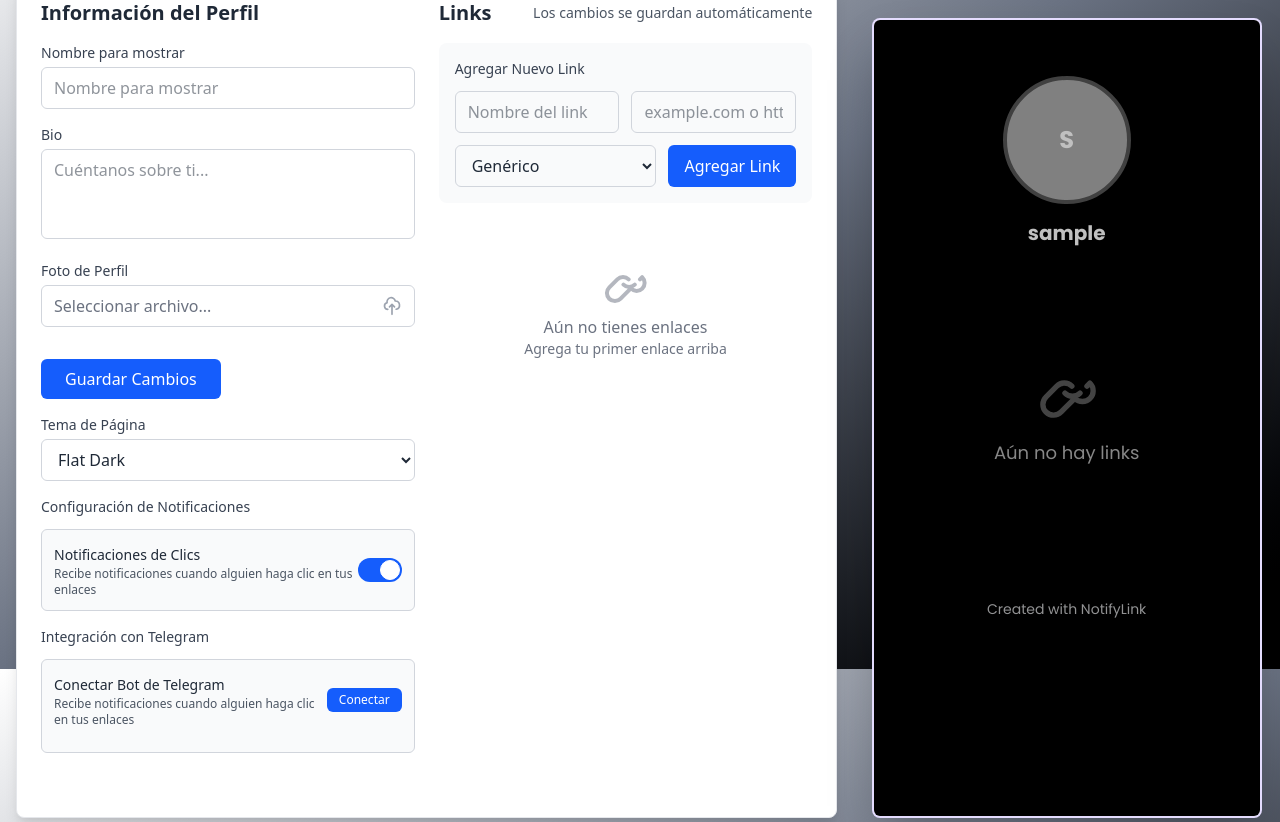
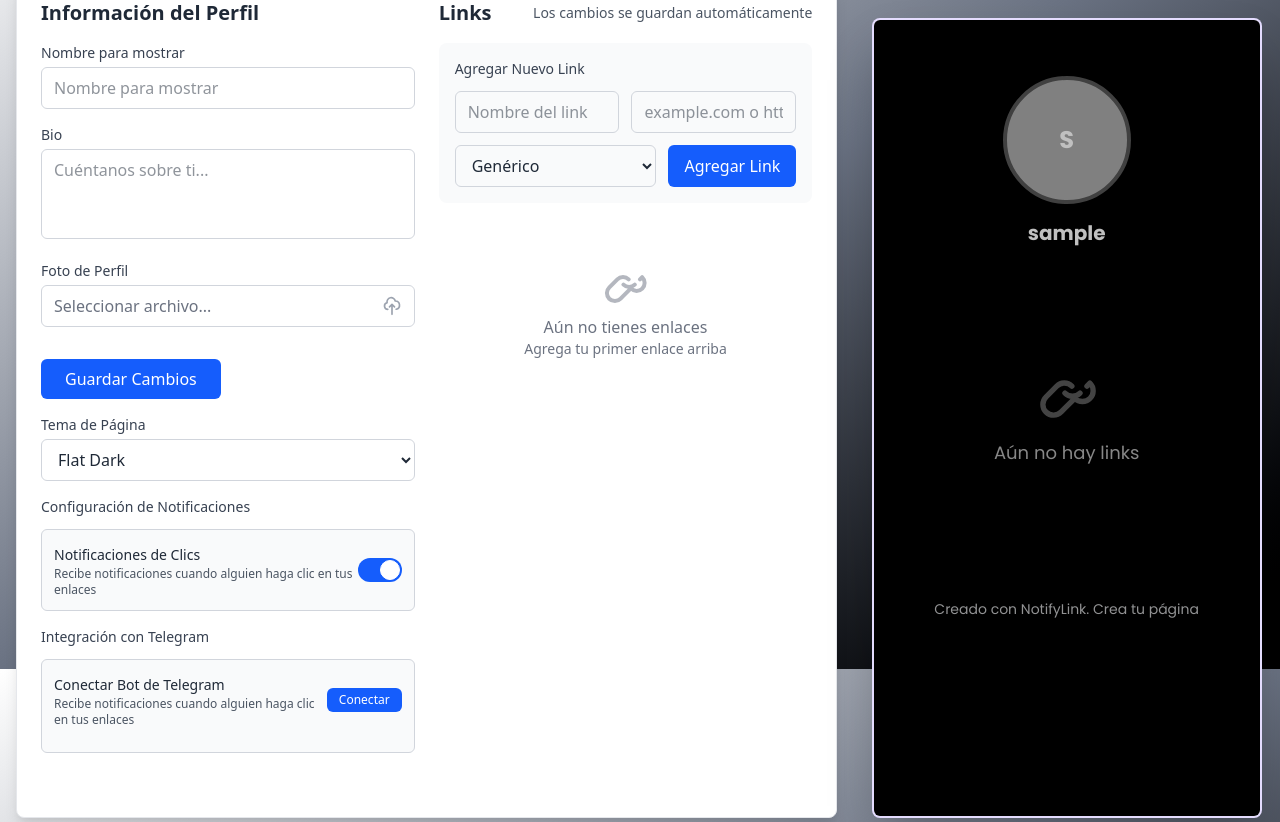
Before and after one commit to mariocesarc/NotifyLink, a Django app: page /config/ in a window 1280 px wide. Shown: the part 131-953 px from the top of the page. Run offline with Django 5.2, Linux system fonts and the light colour scheme; the visitor is signed in with stand-in values (Sample User, id 1); data comes from the database, SQL or seed files in the repository; data that the repository does not hold is empty; parts of the project's set-up code (start-up, migrations or seed data) failed here and were passed over; some libraries are stand-ins or nearby versions; some web fonts are replaced.

Commit message:
change preview

```diff
--- a/links/templates/links/partials/preview.html
+++ b/links/templates/links/partials/preview.html
@@ -100,9 +100,9 @@
 
         <!-- Footer -->
         <div class="text-center mt-12 pt-8 opacity-60">
-            <p class="text-xs text-gray-100 sm:text-sm inline-block px-3 py-1 rounded-full backdrop-blur-sm bg-black bg-opacity-70">
-                Created with NotifyLink
-            </p>
+            <a href="/" class="text-xs text-gray-100 sm:text-sm inline-block px-3 py-1 rounded-full backdrop-blur-sm bg-black bg-opacity-70">
+                Creado con NotifyLink. Crea tu página
+            </a>
         </div>
     </div>
 </div>
```
